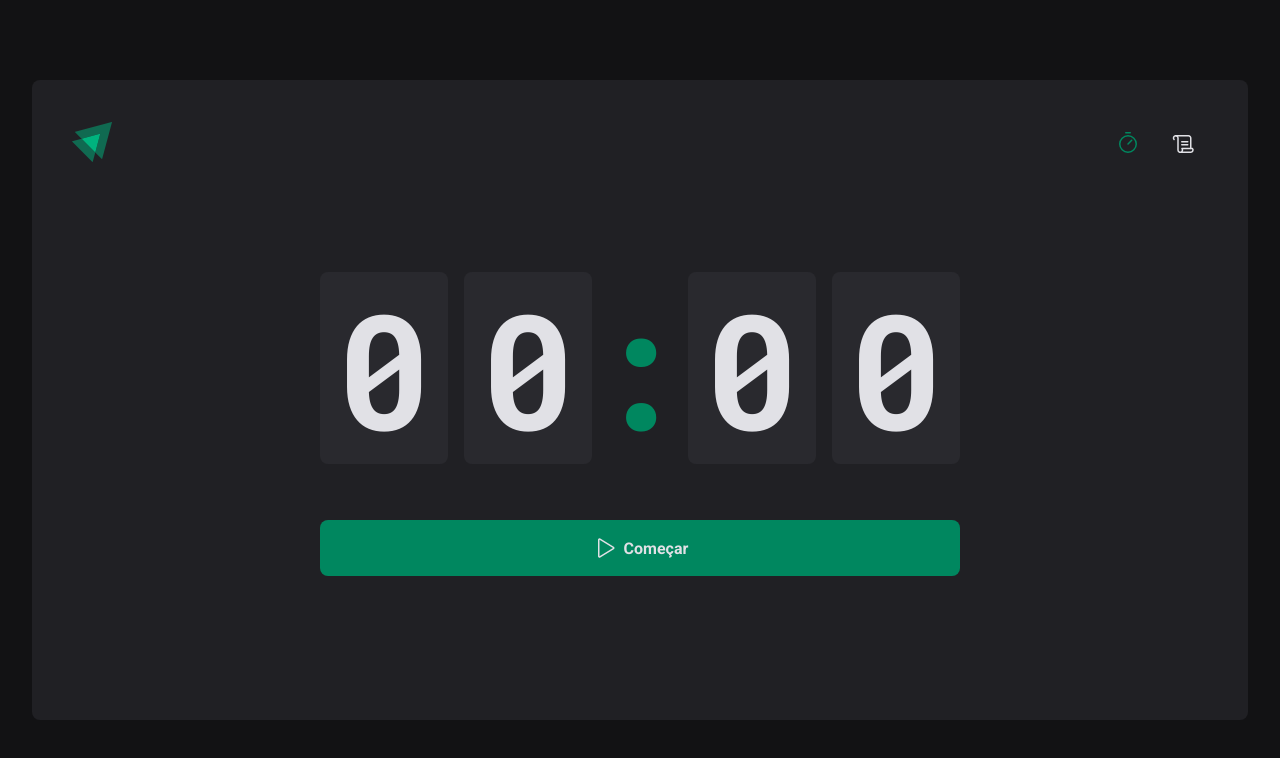
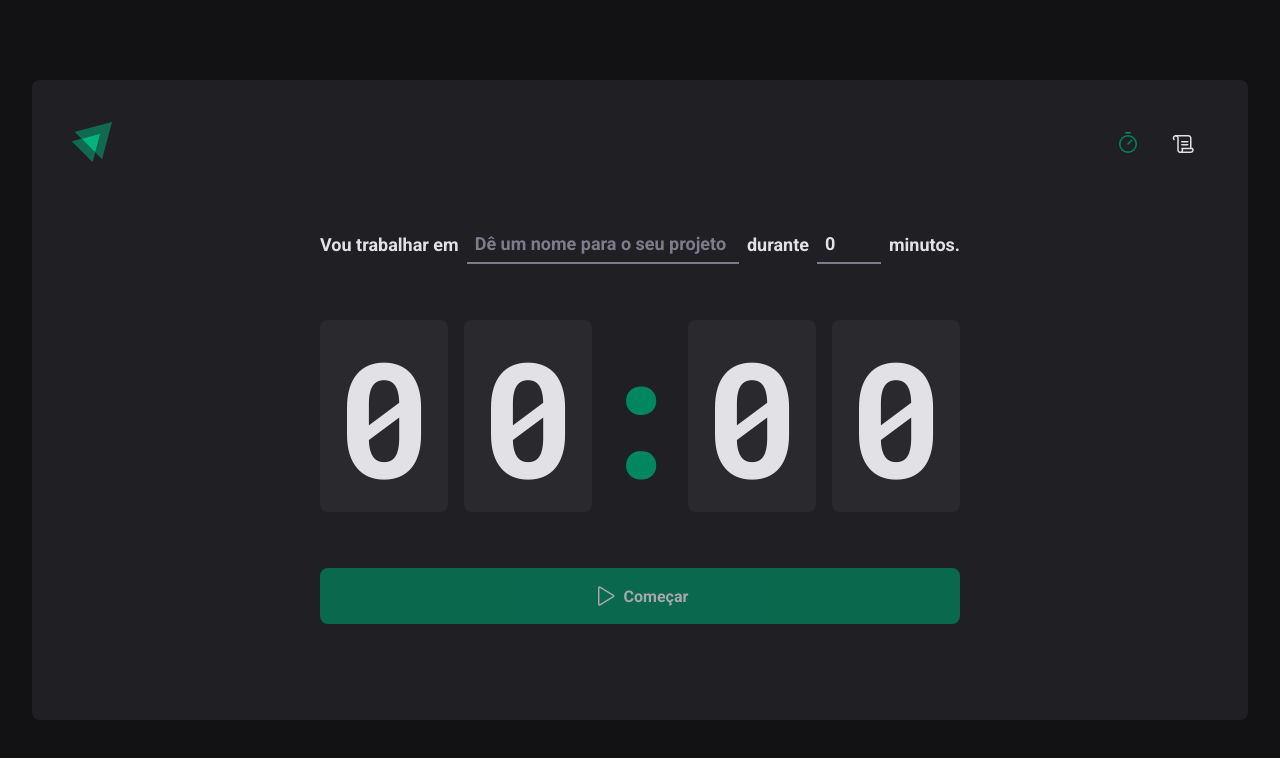
Before and after one commit to joseaugustoss/ignite-timer, a React (Vite) app: page / in a window 1280 px wide. Shown: the top 758 px of the page. Built offline with nearby package versions, Linux system fonts and the light colour scheme.

Commit message:
Contexto do formulario

```diff
--- a/src/pages/Home/components/Countdown/index.tsx
+++ b/src/pages/Home/components/Countdown/index.tsx
@@ -1,11 +1,10 @@
-import { useContext, useEffect, useState } from "react";
+import { useContext, useEffect } from "react";
 import { CountdownContainer, Separator } from "./styles";
 import { differenceInSeconds } from "date-fns";
 import { CycleContext } from "../..";
 
 export function Countdown() {
-  const { activeCycle, activeCycleId, markCurrentCycleAsFinished } = useContext(CycleContext);
-  const [amountSecondsPassed, setAmountSecondsPassed] = useState(0);
+  const { activeCycle, activeCycleId, markCurrentCycleAsFinished , amountSecondsPassed, setSecondsPassed} = useContext(CycleContext);
   const totalSeconds = activeCycle ? activeCycle.minutesAmount * 60 : 0;
 
   useEffect(() => {
@@ -19,17 +18,17 @@ export function Countdown() {
         );
         if (secondsDifference >= totalSeconds) {
           markCurrentCycleAsFinished();
-          setAmountSecondsPassed(totalSeconds);
+          setSecondsPassed(totalSeconds);
           clearInterval(interval);
         } else {
-          setAmountSecondsPassed(secondsDifference);
+          setSecondsPassed(secondsDifference);
         }
       }, 1000);
     }
     return () => {
       clearInterval(interval);
     };
-  }, [activeCycle, totalSeconds, activeCycleId, markCurrentCycleAsFinished]);
+  }, [activeCycle, totalSeconds, activeCycleId, setSecondsPassed, markCurrentCycleAsFinished]);
   const currentSeconds = activeCycle ? totalSeconds - amountSecondsPassed : 0;
   const minutsAmount = Math.floor(currentSeconds / 60);
   const secondsAmount = currentSeconds % 60;
--- a/src/pages/Home/components/NewCycleForm/index.tsx
+++ b/src/pages/Home/components/NewCycleForm/index.tsx
@@ -1,24 +1,11 @@
-import { zodResolver } from '@hookform/resolvers/zod';
-import { useForm } from 'react-hook-form';
-import * as zod from 'zod';
-import { FormContainer, MinutesAmountInput, TaskInput } from './styles'
-
-
-const newCycleFormValidadeSchema = zod.object({
-  task: zod.string().min(1, 'Informe a tarefa'),
-  minutesAmount: zod.number().min(5, 'O ciclo precisa ser de no mínimo 5 minutos').max(60,  'O ciclo precisa ser de no máximo 60 minutos'),
-})
-type NewCycleFormData = zod.infer<typeof newCycleFormValidadeSchema>
+import { FormContainer, MinutesAmountInput, TaskInput } from "./styles";
+import { useContext } from "react";
+import { CycleContext } from "../..";
+import { useFormContext } from "react-hook-form";
 
 export function NewCycleForm() {
-  const {register, handleSubmit, watch, reset} = useForm<NewCycleFormData>({
-    resolver: zodResolver(newCycleFormValidadeSchema),
-    defaultValues:{
-      task: '',
-      minutesAmount: 0
-    }
-  });
-
+  const { activeCycle } = useContext(CycleContext);
+  const {register} = useFormContext()
   return (
     <FormContainer>
       <label htmlFor="task">Vou trabalhar em</label>
@@ -27,7 +14,7 @@ export function NewCycleForm() {
         list="task-suggestions"
         placeholder="Dê um nome para o seu projeto"
         disabled={!!activeCycle}
-        {...register('task')}
+        {...register("task")}
       />
 
       <datalist id="task-suggestions">
@@ -46,10 +33,10 @@ export function NewCycleForm() {
         min={5}
         max={60}
         disabled={!!activeCycle}
-        {...register('minutesAmount', { valueAsNumber: true })}
+        {...register("minutesAmount", { valueAsNumber: true })}
       />
 
       <span>minutos.</span>
     </FormContainer>
-  )
+  );
 }
--- a/src/pages/Home/index.tsx
+++ b/src/pages/Home/index.tsx
@@ -4,15 +4,20 @@ import {
   StartCountdownButton,
   StopCountdownButton,
 } from "./styles";
-import { useState, useEffect, createContext } from "react";
-import { differenceInSeconds } from "date-fns";
+import { useState, createContext } from "react";
+// import { differenceInSeconds } from "date-fns";
 import { NewCycleForm } from "./components/NewCycleForm";
 import { Countdown } from "./components/Countdown";
+import { FormProvider, useForm } from "react-hook-form";
+import { zodResolver } from "@hookform/resolvers/zod";
+import * as zod from "zod";
 
 interface CycleContextType {
   activeCycle: Cycle | undefined;
   activeCycleId: string | null;
+  amountSecondsPassed: number;
   markCurrentCycleAsFinished: () => void;
+  setSecondsPassed: (seconds: number) => void;
 }
 interface Cycle {
   id: string;
@@ -23,12 +28,31 @@ interface Cycle {
   finishedDate?: Date;
 }
 export const CycleContext = createContext({} as CycleContextType);
-
+const newCycleFormValidationSchema = zod.object({
+  task: zod.string().min(1, "Informe a tarefa"),
+  minutesAmount: zod
+    .number()
+    .min(5, "O cicloe precisa ser de no mínimo 5 minutos.")
+    .max(60, "O ciclo precisa ser de no máximo 60 minutos."),
+});
+type NewCycleFormData = zod.infer<typeof newCycleFormValidationSchema>;
 export function Home() {
   const [cycles, setCycles] = useState<Cycle[]>([]);
   const [activeCycleId, setActiveCycleId] = useState<string | null>(null);
+  const [amountSecondsPassed, setAmountSecondsPassed] = useState(0);
+  const newCycleForm = useForm<NewCycleFormData>({
+    resolver: zodResolver(newCycleFormValidationSchema),
+    defaultValues: {
+      task: "",
+      minutesAmount: 0,
+    },
+  });
+  const { handleSubmit, watch, reset } = newCycleForm;
+  const activeCycle = cycles.find((cycle) => cycle.id === activeCycleId);
 
-  const activeCycle = cycles.find((cycle) => cycle.id === activeCycleId);
+  function setSecondsPassed(seconds: number){
+    setAmountSecondsPassed(seconds);
+  }
   function markCurrentCycleAsFinished() {
     setCycles((state) =>
       state.map((cycle) => {
@@ -40,19 +64,19 @@ export function Home() {
       })
     );
   }
-  // function handleCreateNewCycle(data: NewCycleFormData) {
-  //   const id = String(new Date().getTime());
-  //   const newCycle: Cycle = {
-  //     id,
-  //     task: data.task,
-  //     minutesAmount: data.minutesAmount,
-  //     startDate: new Date(),
-  //   };
-  //   setCycles((state) => [...state, newCycle]);
-  //   setActiveCycleId(id);
-  //   setAmountSecondsPassed(0);
-  //   reset();
-  // }
+  function handleCreateNewCycle(data: NewCycleFormData) {
+    const id = String(new Date().getTime());
+    const newCycle: Cycle = {
+      id,
+      task: data.task,
+      minutesAmount: data.minutesAmount,
+      startDate: new Date(),
+    };
+    setCycles((state) => [...state, newCycle]);
+    setActiveCycleId(id);
+    setAmountSecondsPassed(0);
+    reset();
+  }
 
   function handleInterruptCycle() {
     setCycles((state) =>
@@ -67,13 +91,17 @@ export function Home() {
     setActiveCycleId(null);
   }
 
-  // const task = watch("task");
-  // const isSubmitDisabled = !task;
+  const task = watch("task");
+  const isSubmitDisabled = !task;
   return (
     <HomeContainer>
-      <CycleContext.Provider value={{ activeCycle, activeCycleId, markCurrentCycleAsFinished}}>
-        <form /* onSubmit={handleSubmit(handleCreateNewCycle)} */ action="">
-          {/* <NewCycleForm /> */}
+      <CycleContext.Provider
+        value={{ activeCycle, activeCycleId, markCurrentCycleAsFinished, amountSecondsPassed, setSecondsPassed }}
+      >
+        <form onSubmit={handleSubmit(handleCreateNewCycle)} action="">
+          <FormProvider {...newCycleForm}>
+            <NewCycleForm />
+          </FormProvider>
           <Countdown />
           {activeCycle ? (
             <StopCountdownButton type="button" onClick={handleInterruptCycle}>
@@ -81,7 +109,7 @@ export function Home() {
               Começar
             </StopCountdownButton>
           ) : (
-            <StartCountdownButton type="submit" /*disabled={isSubmitDisabled}*/>
+            <StartCountdownButton type="submit" disabled={isSubmitDisabled}>
               <Play size={24} />
               Começar
             </StartCountdownButton>
```
